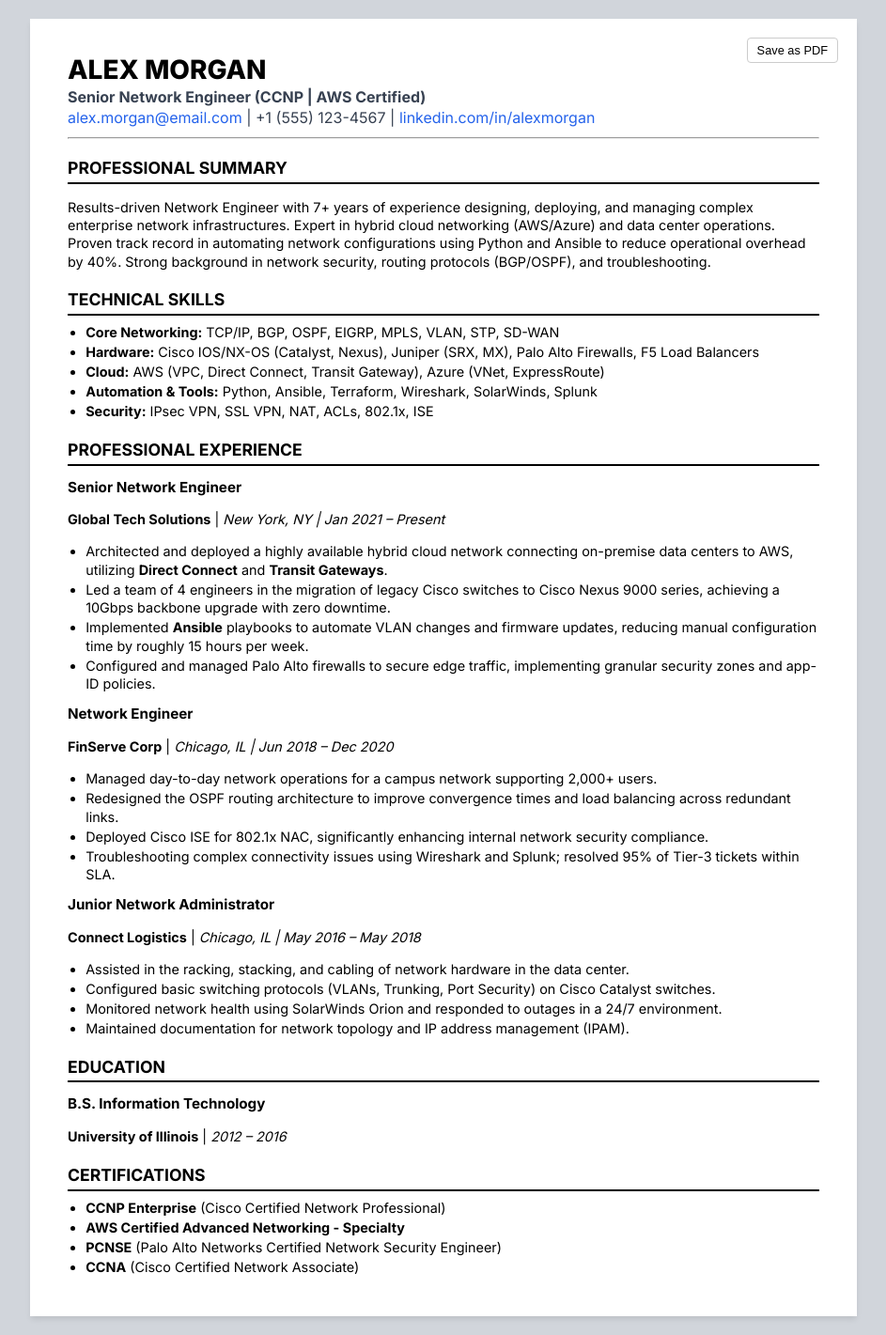
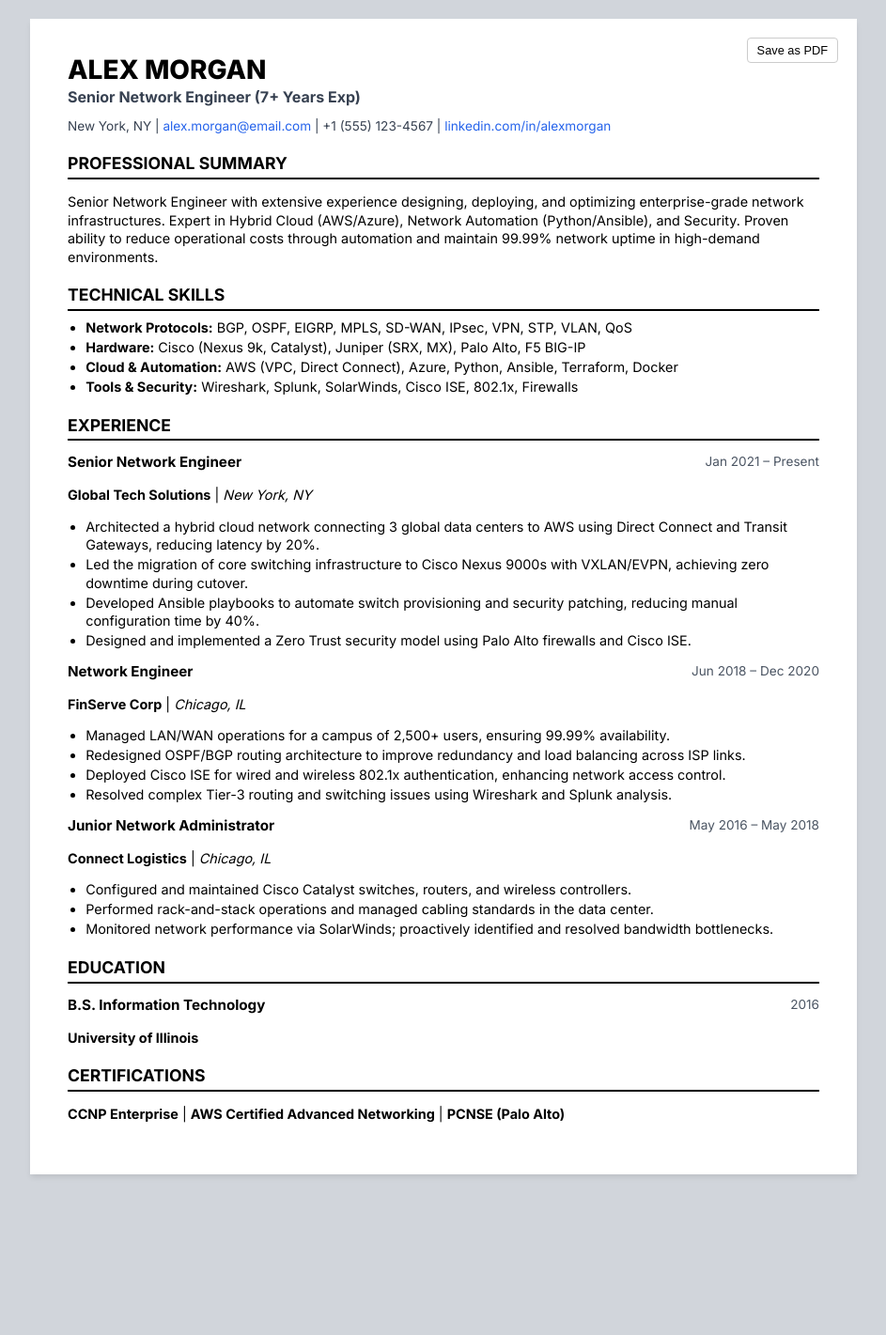
Before and after one commit to ravirajh/cv, a Jekyll site: the page built from resume.md, in a window 1280 px wide. Shown: the whole page at 94% size, without its empty margins (168-1111 px from the left). Built offline with Jekyll 4.4.1, drawn with Linux system fonts in a browser that asks for light colours; after the commit the page ends 1270 px from its top, so only the background shows below that.

Commit message:
Revise resume layout and enhance content
Updated resume format and content for clarity and professionalism.

```diff
--- a/resume.md
+++ b/resume.md
@@ -1,55 +1,50 @@
 ---
 layout: default
-title: Alex Morgan - Network Engineer
+title: Alex Morgan - Resume
 permalink: /
 ---
 
 # Alex Morgan
-**Senior Network Engineer (CCNP | AWS Certified)**
-[alex.morgan@email.com](mailto:alex.morgan@email.com) | +1 (555) 123-4567 | [linkedin.com/in/alexmorgan](https://linkedin.com)
-
----
+**Senior Network Engineer (7+ Years Exp)**
+<div class="contact-bar">
+New York, NY | <a href="mailto:alex.morgan@email.com">alex.morgan@email.com</a> | +1 (555) 123-4567 | <a href="https://linkedin.com">linkedin.com/in/alexmorgan</a>
+</div>
 
 ## Professional Summary
-Results-driven Network Engineer with 7+ years of experience designing, deploying, and managing complex enterprise network infrastructures. Expert in hybrid cloud networking (AWS/Azure) and data center operations. Proven track record in automating network configurations using Python and Ansible to reduce operational overhead by 40%. Strong background in network security, routing protocols (BGP/OSPF), and troubleshooting.
+Senior Network Engineer with extensive experience designing, deploying, and optimizing enterprise-grade network infrastructures. Expert in Hybrid Cloud (AWS/Azure), Network Automation (Python/Ansible), and Security. Proven ability to reduce operational costs through automation and maintain 99.99% network uptime in high-demand environments.
 
 ## Technical Skills
-- **Core Networking:** TCP/IP, BGP, OSPF, EIGRP, MPLS, VLAN, STP, SD-WAN
-- **Hardware:** Cisco IOS/NX-OS (Catalyst, Nexus), Juniper (SRX, MX), Palo Alto Firewalls, F5 Load Balancers
-- **Cloud:** AWS (VPC, Direct Connect, Transit Gateway), Azure (VNet, ExpressRoute)
-- **Automation & Tools:** Python, Ansible, Terraform, Wireshark, SolarWinds, Splunk
-- **Security:** IPsec VPN, SSL VPN, NAT, ACLs, 802.1x, ISE
+- **Network Protocols:** BGP, OSPF, EIGRP, MPLS, SD-WAN, IPsec, VPN, STP, VLAN, QoS
+- **Hardware:** Cisco (Nexus 9k, Catalyst), Juniper (SRX, MX), Palo Alto, F5 BIG-IP
+- **Cloud & Automation:** AWS (VPC, Direct Connect), Azure, Python, Ansible, Terraform, Docker
+- **Tools & Security:** Wireshark, Splunk, SolarWinds, Cisco ISE, 802.1x, Firewalls
 
-## Professional Experience
+## Experience
 
-### Senior Network Engineer
-**Global Tech Solutions** | *New York, NY | Jan 2021 – Present*
-- Architected and deployed a highly available hybrid cloud network connecting on-premise data centers to AWS, utilizing **Direct Connect** and **Transit Gateways**.
-- Led a team of 4 engineers in the migration of legacy Cisco switches to Cisco Nexus 9000 series, achieving a 10Gbps backbone upgrade with zero downtime.
-- Implemented **Ansible** playbooks to automate VLAN changes and firmware updates, reducing manual configuration time by roughly 15 hours per week.
-- Configured and managed Palo Alto firewalls to secure edge traffic, implementing granular security zones and app-ID policies.
+### Senior Network Engineer <span class="date">Jan 2021 – Present</span>
+**Global Tech Solutions** | *New York, NY*
+- Architected a hybrid cloud network connecting 3 global data centers to AWS using Direct Connect and Transit Gateways, reducing latency by 20%.
+- Led the migration of core switching infrastructure to Cisco Nexus 9000s with VXLAN/EVPN, achieving zero downtime during cutover.
+- Developed Ansible playbooks to automate switch provisioning and security patching, reducing manual configuration time by 40%.
+- Designed and implemented a Zero Trust security model using Palo Alto firewalls and Cisco ISE.
 
-### Network Engineer
-**FinServe Corp** | *Chicago, IL | Jun 2018 – Dec 2020*
-- Managed day-to-day network operations for a campus network supporting 2,000+ users.
-- Redesigned the OSPF routing architecture to improve convergence times and load balancing across redundant links.
-- Deployed Cisco ISE for 802.1x NAC, significantly enhancing internal network security compliance.
-- Troubleshooting complex connectivity issues using Wireshark and Splunk; resolved 95% of Tier-3 tickets within SLA.
+### Network Engineer <span class="date">Jun 2018 – Dec 2020</span>
+**FinServe Corp** | *Chicago, IL*
+- Managed LAN/WAN operations for a campus of 2,500+ users, ensuring 99.99% availability.
+- Redesigned OSPF/BGP routing architecture to improve redundancy and load balancing across ISP links.
+- Deployed Cisco ISE for wired and wireless 802.1x authentication, enhancing network access control.
+- Resolved complex Tier-3 routing and switching issues using Wireshark and Splunk analysis.
 
-### Junior Network Administrator
-**Connect Logistics** | *Chicago, IL | May 2016 – May 2018*
-- Assisted in the racking, stacking, and cabling of network hardware in the data center.
-- Configured basic switching protocols (VLANs, Trunking, Port Security) on Cisco Catalyst switches.
-- Monitored network health using SolarWinds Orion and responded to outages in a 24/7 environment.
-- Maintained documentation for network topology and IP address management (IPAM).
+### Junior Network Administrator <span class="date">May 2016 – May 2018</span>
+**Connect Logistics** | *Chicago, IL*
+- Configured and maintained Cisco Catalyst switches, routers, and wireless controllers.
+- Performed rack-and-stack operations and managed cabling standards in the data center.
+- Monitored network performance via SolarWinds; proactively identified and resolved bandwidth bottlenecks.
 
 ## Education
 
-### B.S. Information Technology
-**University of Illinois** | *2012 – 2016*
+### B.S. Information Technology <span class="date">2016</span>
+**University of Illinois**
 
 ## Certifications
-- **CCNP Enterprise** (Cisco Certified Network Professional)
-- **AWS Certified Advanced Networking - Specialty**
-- **PCNSE** (Palo Alto Networks Certified Network Security Engineer)
-- **CCNA** (Cisco Certified Network Associate)
+**CCNP Enterprise** | **AWS Certified Advanced Networking** | **PCNSE (Palo Alto)**
```
